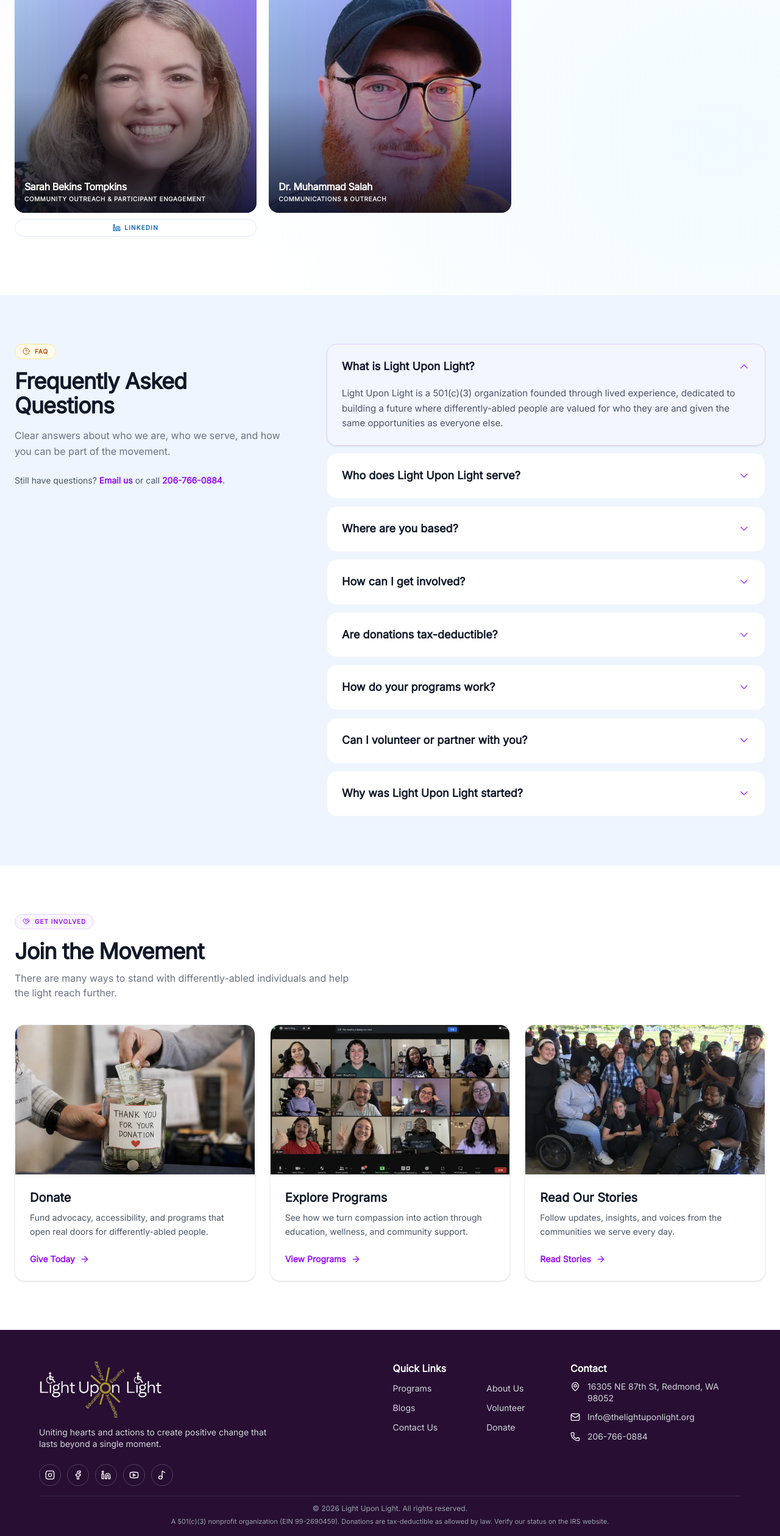
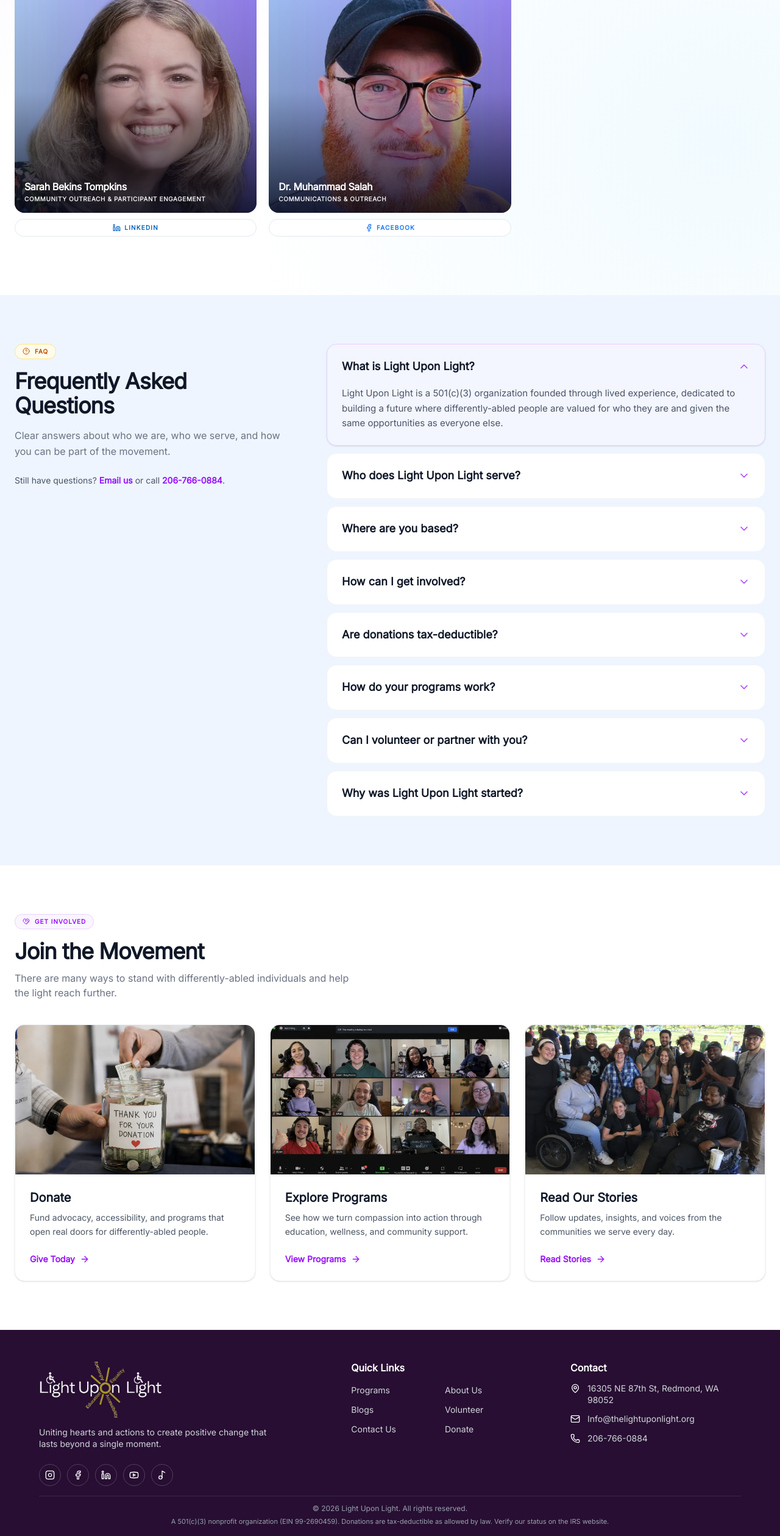
Before and after one commit to Rohan5993/Light-Upon-Light-, a React (Vite) app: page /about in a window 1280 px wide. Shown: the part 4951-7470 px from the top of the page at 61% size. Built offline with nearby package versions, Linux system fonts and the light colour scheme.

Commit message:
Restore even footer column spacing and add board Facebook link.
Equalize logo, Quick Links, and Contact gaps; add Facebook for Dr. Muhammad Salah.

```diff
--- a/src/components/Footer.tsx
+++ b/src/components/Footer.tsx
@@ -64,9 +64,9 @@ export default function Footer({ className = "", topPaddingClass = "pt-[42px] md
           </div>
 
           {/* Quick Links & Contact */}
-          <div className="grid grid-cols-1 sm:grid-cols-2 gap-5 md:flex md:items-start md:gap-12 lg:gap-16 md:pt-[5px]">
+          <div className="grid grid-cols-1 sm:grid-cols-2 gap-5 md:contents">
             <div className="space-y-3 shrink-0">
-              <h2 className="text-white font-bold text-base leading-none">Quick Links</h2>
+              <h2 className="text-white font-bold text-base">Quick Links</h2>
               <ul className="grid grid-cols-1 gap-y-2 md:grid-cols-2 md:gap-x-16 lg:gap-x-20 md:gap-y-2">
                 {[
                   { label: "Programs", path: "/programs" },
@@ -86,7 +86,7 @@ export default function Footer({ className = "", topPaddingClass = "pt-[42px] md
             </div>
 
             <div className="space-y-3 md:max-w-[280px] shrink-0">
-              <h2 className="text-white font-bold text-base leading-none">Contact</h2>
+              <h2 className="text-white font-bold text-base">Contact</h2>
               <ul className="space-y-3">
                 <li className="flex items-start gap-2 sm:gap-3 text-gray-300">
                   <MapPin className="w-4 h-4 flex-shrink-0 text-white mt-0.5" />
--- a/src/pages/AboutPage.tsx
+++ b/src/pages/AboutPage.tsx
@@ -17,6 +17,7 @@ import {
   MapPin,
   Compass,
   Linkedin,
+  Facebook,
 } from "lucide-react";
 import Header from "../components/Header";
 import Footer from "../components/Footer";
@@ -200,6 +201,7 @@ const BOARD_MEMBERS: {
   image: string;
   blurb: string[];
   linkedin?: string;
+  facebook?: string;
 }[] = [
   {
     name: "Megan Brown",
@@ -249,6 +251,7 @@ const BOARD_MEMBERS: {
       "Dr. Muhammad Salah is an internationally recognized educator, scholar, speaker, and media professional with decades of experience connecting with audiences around the world. He holds a PhD in Comparative Fiqh, a degree in Shari'ah and Islamic Law from Al-Azhar University, and a bachelor's degree in pharmacology.",
       "Throughout his career, he has taught at universities and educational institutions and produced more than 1,500 hours of television and educational programming. As Light Upon Light's Board Director — Communications & Outreach, Dr. Salah brings his extensive experience in media, public speaking, and community engagement to help share our story, spread our mission, and expand awareness of our work.",
     ],
+    facebook: "https://www.facebook.com/share/1BpUEkJX8t/?mibextid=wwXIfr",
   },
 ];
 
@@ -725,6 +728,18 @@ export default function AboutPage() {
                     LinkedIn
                   </a>
                 )}
+                {member.facebook && (
+                  <a
+                    href={member.facebook}
+                    target="_blank"
+                    rel="noopener noreferrer"
+                    className="mt-2.5 inline-flex items-center justify-center gap-1.5 w-full rounded-full border border-slate-200 bg-white py-1.5 text-[10px] font-bold uppercase tracking-[0.12em] text-[#1877F2] hover:border-[#1877F2] hover:bg-[#1877F2] hover:text-white transition-colors"
+                    aria-label={`${member.name} on Facebook`}
+                  >
+                    <Facebook size={13} />
+                    Facebook
+                  </a>
+                )}
               </motion.article>
               );
             })}
```
